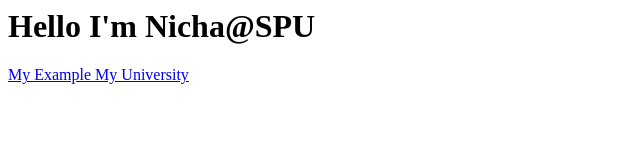
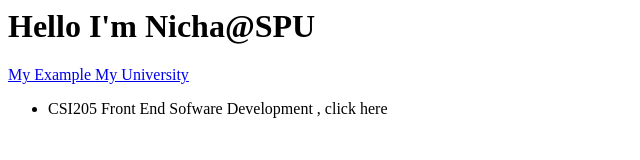
Before and after one commit to nicha-spu/nicha-spu.github.io, a plain HTML site: page index.html in a window 1280 px wide. Shown: the whole page, without its empty margins (0-640 px from the left). Drawn offline with Linux system fonts and the light colour scheme.

Commit message:
Update index.html

```diff
--- a/index.html
+++ b/index.html
@@ -1,3 +1,6 @@
 <h1> Hello I'm Nicha@SPU </h1>
 <a href='https://nicha-spu.github.io/Example'>My Example </a>
 <a href='https://www.spu.ac.th/'>My University </a>
+<ul>
+  <li>CSI205 Front End Sofware Development , click here <a href='https://nicha-spu.github.io/_multipages'></a></li>
+</ul>
```
